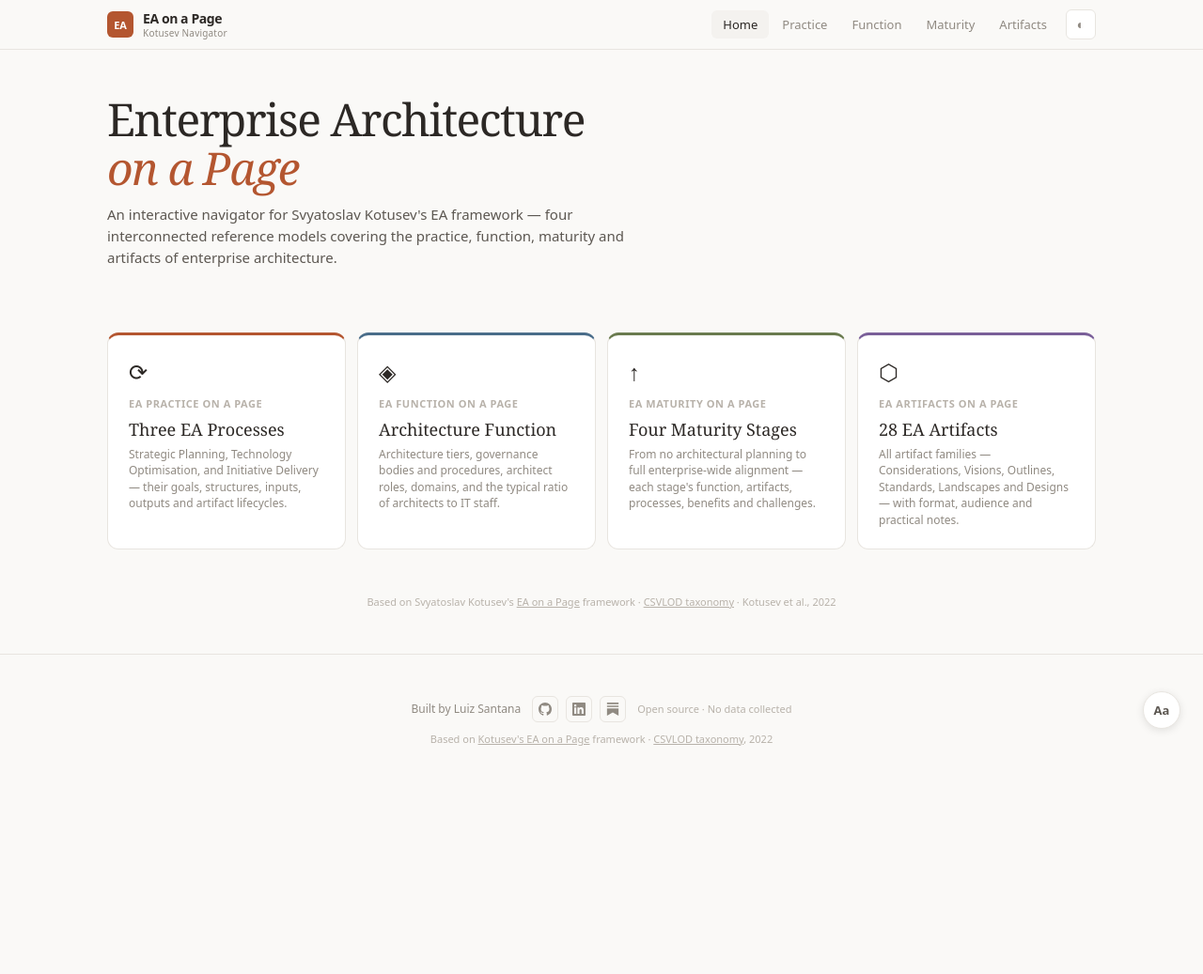
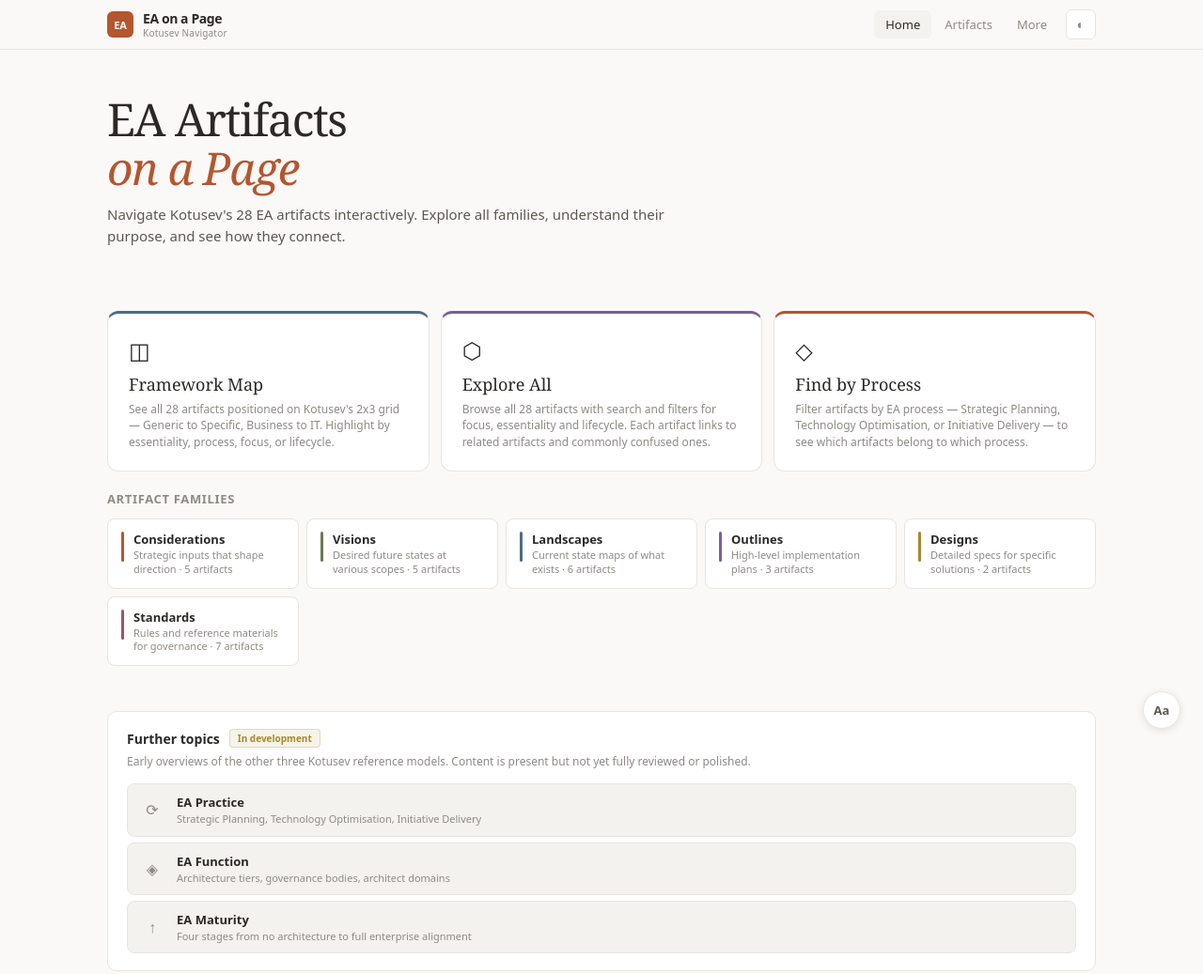
Before and after one commit to luizhrs/ea-on-a-page, a website: page public/index.html in a window 1280 px wide. Shown: the top 1037 px of the page at 94% size. Before the commit the page ends 854 px from the top, so only its background shows below. Drawn offline with nearby package versions, Linux system fonts and the light colour scheme; a web font is replaced by a local one.

Commit message:
feat: artifacts-first focus, further topics section for practice/function/maturity

```diff
--- a/public/index.html
+++ b/public/index.html
@@ -14,10 +14,8 @@
     <div class="br" onclick="nav('home')"><div class="bm">EA</div><div><div class="bn">EA on a Page</div><div class="bt">Kotusev Navigator</div></div></div>
     <div class="nr">
       <button class="nb" id="nh" onclick="nav('home')">Home</button>
-      <button class="nb" id="npr" onclick="nav('practice')">Practice</button>
-      <button class="nb" id="nfu" onclick="nav('function')">Function</button>
-      <button class="nb" id="nma" onclick="nav('maturity')">Maturity</button>
       <button class="nb" id="nart" onclick="nav('map')">Artifacts</button>
+      <button class="nb" id="nmore" onclick="nav('more')">More</button>
       <button class="tb" id="tb" onclick="tog()">◐</button>
     </div>
   </div>
@@ -27,10 +25,79 @@
   <!-- HOME -->
   <div class="v on" id="v-home">
     <div class="hub-hero">
-      <h1>Enterprise Architecture<br><em>on a Page</em></h1>
-      <p>An interactive navigator for Svyatoslav Kotusev's EA framework — four interconnected reference models covering the practice, function, maturity and artifacts of enterprise architecture.</p>
+      <h1>EA Artifacts<br><em>on a Page</em></h1>
+      <p>Navigate Kotusev's 28 EA artifacts interactively. Explore all families, understand their purpose, and see how they connect.</p>
     </div>
-    <div class="hub-grid">
+
+    <!-- Artifact entry cards -->
+    <div class="hub-grid" style="grid-template-columns:repeat(auto-fit,minmax(220px,1fr));margin-bottom:20px">
+      <div class="hub-card" onclick="nav('map')" style="border-top-color:#4a6d8a">
+        <div class="hub-card-icon">◫</div>
+        <div class="hub-card-title">Framework Map</div>
+        <div class="hub-card-desc">See all 28 artifacts positioned on Kotusev's 2x3 grid — Generic to Specific, Business to IT. Highlight by essentiality, process, focus, or lifecycle.</div>
+      </div>
+      <div class="hub-card" onclick="nav('grid')" style="border-top-color:#7a5f99">
+        <div class="hub-card-icon">⬡</div>
+        <div class="hub-card-title">Explore All</div>
+        <div class="hub-card-desc">Browse all 28 artifacts with search and filters for focus, essentiality and lifecycle. Each artifact links to related artifacts and commonly confused ones.</div>
+      </div>
+      <div class="hub-card" onclick="nav('chooser')" style="border-top-color:#b45630">
+        <div class="hub-card-icon">◇</div>
+        <div class="hub-card-title">Find by Process</div>
+        <div class="hub-card-desc">Filter artifacts by EA process — Strategic Planning, Technology Optimisation, or Initiative Delivery — to see which artifacts belong to which process.</div>
+      </div>
+    </div>
+
+    <!-- Artifact families -->
+    <div class="ft">Artifact families</div>
+    <div class="fl" id="flist"></div>
+
+    <!-- Further topics -->
+    <div class="hub-further">
+      <div class="hub-further-hd">
+        <span class="hub-further-title">Further topics</span>
+        <span class="hub-further-badge">In development</span>
+      </div>
+      <div class="hub-further-desc">Early overviews of the other three Kotusev reference models. Content is present but not yet fully reviewed or polished.</div>
+      <div class="hub-further-cards">
+        <div class="hub-further-card" onclick="nav('practice')">
+          <span class="hub-further-icon">⟳</span>
+          <div>
+            <div class="hub-further-name">EA Practice</div>
+            <div class="hub-further-sub">Strategic Planning, Technology Optimisation, Initiative Delivery</div>
+          </div>
+        </div>
+        <div class="hub-further-card" onclick="nav('function')">
+          <span class="hub-further-icon">◈</span>
+          <div>
+            <div class="hub-further-name">EA Function</div>
+            <div class="hub-further-sub">Architecture tiers, governance bodies, architect domains</div>
+          </div>
+        </div>
+        <div class="hub-further-card" onclick="nav('maturity')">
+          <span class="hub-further-icon">↑</span>
+          <div>
+            <div class="hub-further-name">EA Maturity</div>
+            <div class="hub-further-sub">Four stages from no architecture to full enterprise alignment</div>
+          </div>
+        </div>
+      </div>
+    </div>
+
+    <p class="hub-source">Based on Svyatoslav Kotusev's <a href="https://eaonapage.com" target="_blank" rel="noopener">EA on a Page</a> framework · <a href="https://www.sciencedirect.com/science/article/abs/pii/S0950584922000593" target="_blank" rel="noopener">CSVLOD taxonomy</a> · Kotusev et al., 2022</p>
+  </div>
+
+  <!-- MORE (Further topics landing) -->
+  <div class="v" id="v-more">
+    <div style="padding:28px 0 60px">
+      <button class="section-back" onclick="nav('home')">← Home</button>
+      <h2 style="font-family:'Instrument Serif',Georgia,serif;font-size:24px;font-weight:400;margin-bottom:6px;color:var(--tx)">Further topics</h2>
+      <p style="font-size:13px;color:var(--tx3);margin-bottom:8px">Early overviews of three additional Kotusev reference models.</p>
+      <div style="display:inline-flex;align-items:center;gap:6px;padding:4px 10px;background:var(--sf2);border:1px solid var(--bd);border-radius:6px;font-size:11px;color:var(--tx3);margin-bottom:28px">
+        <span style="width:6px;height:6px;border-radius:50%;background:#a6882e;flex-shrink:0"></span>
+        In development — content is present but not yet fully reviewed
+      </div>
+      <div style="display:grid;grid-template-columns:repeat(auto-fit,minmax(260px,1fr));gap:12px">
         <div class="hub-card" onclick="nav('practice')" style="border-top-color:#b45630">
           <div class="hub-card-icon">⟳</div>
           <div class="hub-card-sub">EA Practice on a Page</div>
@@ -49,20 +116,14 @@
           <div class="hub-card-title">Four Maturity Stages</div>
           <div class="hub-card-desc">From no architectural planning to full enterprise-wide alignment — each stage's function, artifacts, processes, benefits and challenges.</div>
         </div>
-      <div class="hub-card" onclick="nav('grid')" style="border-top-color:#7a5f99">
-        <div class="hub-card-icon">⬡</div>
-        <div class="hub-card-sub">EA Artifacts on a Page</div>
-        <div class="hub-card-title">28 EA Artifacts</div>
-        <div class="hub-card-desc">All artifact families — Considerations, Visions, Outlines, Standards, Landscapes and Designs — with format, audience and practical notes.</div>
       </div>
     </div>
-    <p class="hub-source">Based on Svyatoslav Kotusev's <a href="https://eaonapage.com" target="_blank" rel="noopener">EA on a Page</a> framework · <a href="https://www.sciencedirect.com/science/article/abs/pii/S0950584922000593" target="_blank" rel="noopener">CSVLOD taxonomy</a> · Kotusev et al., 2022</p>
   </div>
 
   <!-- PRACTICE -->
   <div class="v" id="v-practice">
     <div class="practice-wrap">
-      <button class="section-back" onclick="nav('home')">← EA on a Page</button>
+      <button class="section-back" onclick="nav('more')">← Further topics</button>
       <h2>EA Practice on a Page</h2>
       <p class="sub">An aggregated view of the three processes constituting an EA practice, their interrelationships and properties.</p>
       <div id="practice-content"></div>
@@ -72,7 +133,7 @@
   <!-- MATURITY -->
   <div class="v" id="v-maturity">
     <div class="maturity-wrap">
-      <button class="section-back" onclick="nav('home')">← EA on a Page</button>
+      <button class="section-back" onclick="nav('more')">← Further topics</button>
       <h2>EA Maturity on a Page</h2>
       <p class="sub">An aggregated view of the maturity of an EA practice with its different stages and their essential properties.</p>
       <div class="maturity-note">This model is purely descriptive — it reflects typical historical paths of most organisations, but is not prescriptive of a mandatory sequence. In large organisations, different parts of their EA practices may be at different stages across their different divisions.</div>
@@ -83,7 +144,7 @@
   <!-- FUNCTION -->
   <div class="v" id="v-function">
     <div class="function-wrap">
-      <button class="section-back" onclick="nav('home')">← EA on a Page</button>
+      <button class="section-back" onclick="nav('more')">← Further topics</button>
       <h2>EA Function on a Page</h2>
       <p class="sub">An aggregated view of architecture functions in organisations with their positions and governance bodies.</p>
       <div id="function-content"></div>
--- a/public/js/app.js
+++ b/public/js/app.js
@@ -65,12 +65,14 @@
 function stateToHash(state) {
   if (state.v === 'detail')     return `#artifact/${state.id}`;
   if (state.v === 'artifacts')  return `#artifacts/${state.tab || 'map'}`;
+  if (state.v === 'more')       return '#more';
   return `#${state.v}`;
 }
 
 function hashToState(hash) {
   hash = (hash || '').replace(/^#/, '');
   if (!hash || hash === 'home')           return {v:'home'};
+  if (hash === 'more')                    return {v:'more'};
   if (hash === 'practice')                return {v:'practice'};
   if (hash === 'function')                return {v:'function'};
   if (hash === 'maturity')                return {v:'maturity'};
@@ -92,7 +94,7 @@
 
   // Main nav highlight
   document.querySelectorAll('.nb').forEach(b => b.classList.remove('on'));
-  const mainNavMap = {home:'nh', practice:'npr', function:'nfu', maturity:'nma', artifacts:'nart'};
+  const mainNavMap = {home:'nh', artifacts:'nart', more:'nmore', practice:'nmore', function:'nmore', maturity:'nmore'};
   const navId = mainNavMap[effectiveV] || mainNavMap[v];
   if (navId) { const btn = $(navId); if(btn) btn.classList.add('on'); }
 
@@ -112,9 +114,9 @@
   }
 
   // Other sections
-  if (v === 'practice') renderPractice();
-  if (v === 'function')  renderFunction();
-  if (v === 'maturity')  renderMaturity();
+  if (v === 'practice') { renderPractice(); }
+  if (v === 'function')  { renderFunction(); }
+  if (v === 'maturity')  { renderMaturity(); }
 
   curV = v === 'detail' ? 'detail' : effectiveV;
   window.scrollTo(0, 0);
@@ -170,12 +172,16 @@
 function _updateBackBtn() {
   const bkBtn = $('bk-btn');
   if (!bkBtn) return;
-  // Look at the previous history entry's state
-  // We can't read previous state directly, but we stored fromTab in detail state
   const state = history.state || {};
   const fromTab = state.fromTab || curTab;
   const tabLabels = {map:'← Map', grid:'← Explore', chooser:'← Find'};
   bkBtn.textContent = tabLabels[fromTab] || '← Artifacts';
+}
+
+// Patch back button for practice/function/maturity detail views
+function _updateSectionBack(sectionEl, label) {
+  const bk = sectionEl ? sectionEl.querySelector('.section-back') : null;
+  if (bk) bk.textContent = label;
 }
 
 function navBack() {
--- a/public/style.css
+++ b/public/style.css
@@ -442,3 +442,16 @@
 .aa-sz.active{background:var(--ac);border-color:var(--ac);color:#fff}
 
 .aa-panel-note{font-size:11px;color:var(--tx4);margin-top:12px;line-height:1.4}
+
+/* === FURTHER TOPICS (home page) === */
+.hub-further{background:var(--sf);border:1px solid var(--bd);border-radius:10px;padding:18px 20px;margin-bottom:40px}
+.hub-further-hd{display:flex;align-items:center;gap:10px;margin-bottom:6px}
+.hub-further-title{font-weight:700;font-size:14px;color:var(--tx)}
+.hub-further-badge{font-size:10px;font-weight:600;padding:2px 8px;border-radius:4px;background:rgba(166,136,46,.1);color:#a6882e;border:1px solid rgba(166,136,46,.25)}
+.hub-further-desc{font-size:12px;color:var(--tx3);line-height:1.5;margin-bottom:14px}
+.hub-further-cards{display:flex;flex-direction:column;gap:6px}
+.hub-further-card{display:flex;align-items:center;gap:12px;padding:10px 12px;background:var(--sf2);border:1px solid var(--bd);border-radius:8px;cursor:pointer;transition:border-color .15s;-webkit-tap-highlight-color:transparent}
+@media(hover:hover){.hub-further-card:hover{border-color:var(--bdH)}}
+.hub-further-icon{font-size:16px;flex-shrink:0;width:28px;text-align:center;color:var(--tx3)}
+.hub-further-name{font-size:13px;font-weight:600;color:var(--tx);margin-bottom:1px}
+.hub-further-sub{font-size:11px;color:var(--tx3);line-height:1.4}
```
Also changed, not shown: README.md. Lines whose indentation alone changed are shown as unchanged.
